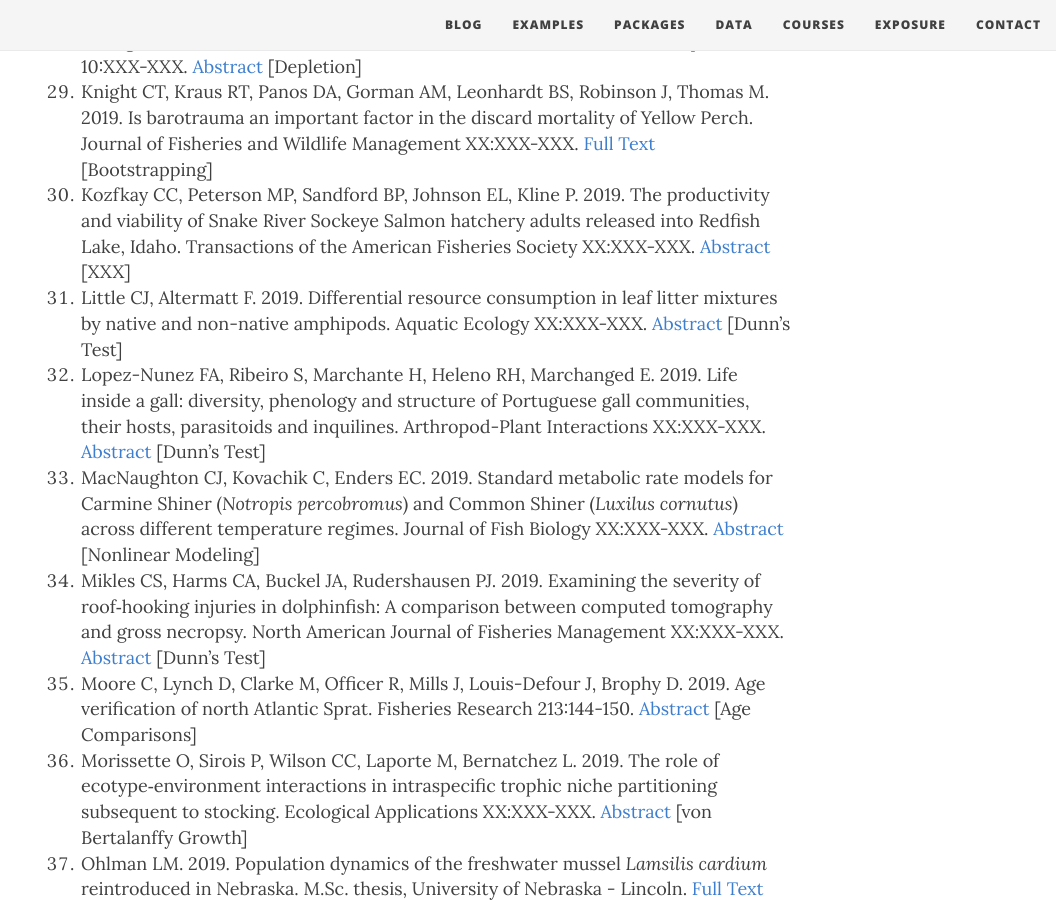
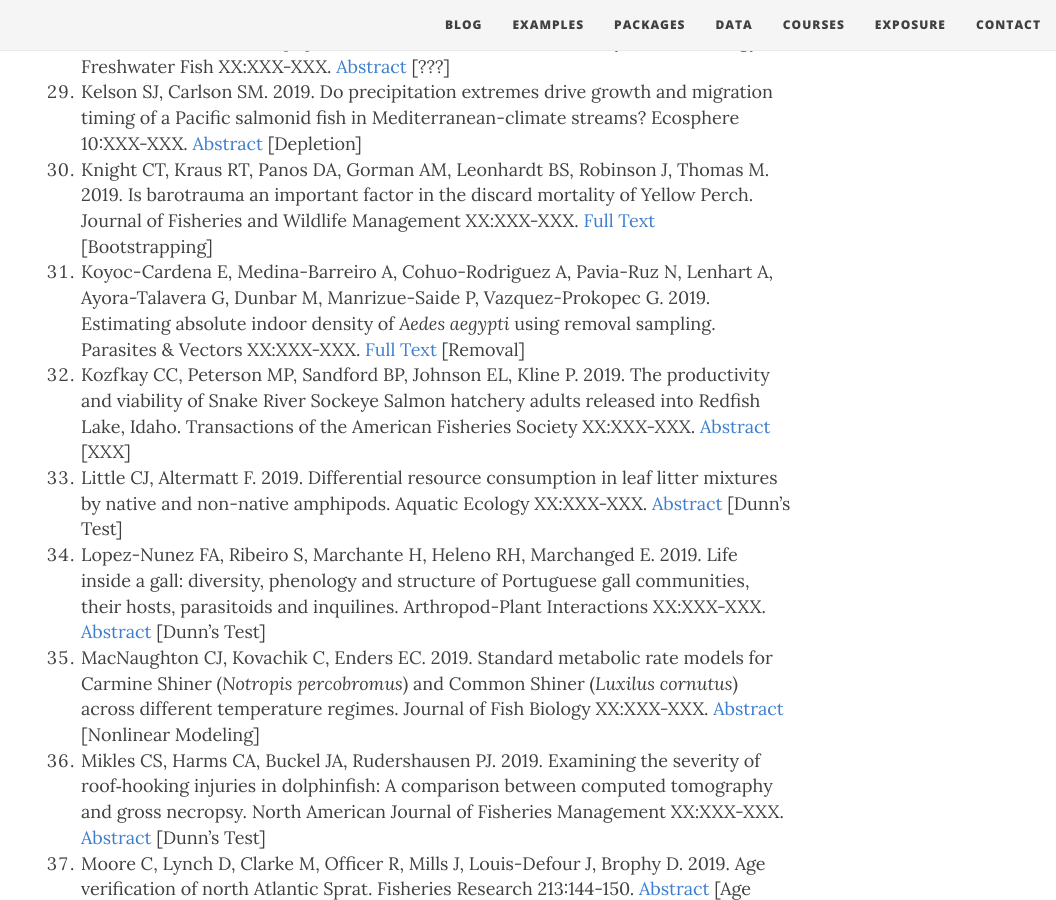
Before and after one commit to droglenc/fishR, a Jekyll site: the page built from exposure/exposure-citations19.md, in a window 1280 px wide and 900 px high, scrolled down 2786 px. Shown: the whole window, without its empty margins (224-1280 px from the left). Built offline with Jekyll 4.4.1, drawn with Linux system fonts in a browser that asks for light colours; nearby versions of some CDN libraries; some of the changed text lies outside the part shown.

Commit message:
Update exposure-citations19.md

```diff
--- a/exposure/exposure-citations19.md
+++ b/exposure/exposure-citations19.md
@@ -20,6 +20,7 @@
 1. Espunyes J, Lurgi M, Buntgen U, Bartolome J, Calleja JA, Galvez-Ceron A, Penuelas J, Serrano E. 2019. Different effects of alpine woody plant expansion on domestic and wild ungulates. Global Change Biology XX:XXX-XXX. [Abstract](https://onlinelibrary.wiley.com/doi/abs/10.1111/gcb.14587) [Dunn-Test]
 1. Fernandez DA, Bruno DO, Llompart FM. 2019. Length–weight relationship of six notothenioid species from sub‐Antarctic waters (Beagle Channel, Argentina). Journal of Applied Ichthyology XX:XXX-XXX. [Abstract](https://onlinelibrary.wiley.com/doi/abs/10.1111/jai.13833) [Weight-Length]
 1. Fisk II JM, Morgeson CW, Polera ME. 2019. Evaluation of recreational hand‐crank electrofishing on introduced catfish species in southeastern North Carolina. North American Journal of Fisheries Management [Abstract](https://afspubs.onlinelibrary.wiley.com/doi/abs/10.1002/nafm.10255) [Chapman-Robson]
+1. Ford BM, Roberts JD. 2019. Evolutionary histories impart structure into marie fish heterospecific co-occurrence networks. Global Ecology and Biogeography. XX:XXX-XXX. [Abstract](https://onlinelibrary.wiley.com/doi/abs/10.1111/geb.12934) [Dunn Test]
 1. Gonzalez-Gonzales LDV, Ehermann NR. 2019. Length-weight relationships of six elasmobranch species captured at the artisinal fishery of Margarita Island, Venezuela. Journal of Applied Ichthyology XX:XXX-XXX. [Abstract](https://onlinelibrary.wiley.com/doi/abs/10.1111/jai.13832) [Weight-Length]
 1. Gegner J, Baudach A, Mukherjee K, Halitschke R, Vogel H, Vilcinskas A. 2019. Epigenetic mechanisms are involved in sex-specific *trans*-generational immune priming in the Lepidopteran model host *Manduca sexta*. Frontiers in Physiology XX:XXX-XXX. [Full Text](https://www.frontiersin.org/articles/10.3389/fphys.2019.00137/full) [Dunn's Test; Summarize]
 1. Gelan MT. 2019. Forest ecosystem services and resilience of the social-ecological system in a protected forest of the central highlands of Ethiopia. Ph.D. Dissertation, KU Leueven Science, Engineering, & Technology. [Full Text](http://scholar.google.com/scholar_url?url=https://lirias.kuleuven.be/retrieve/537647&hl=en&sa=X&d=8666473075266225366&scisig=AAGBfm09_cPi66H70Qm7XWGhA_8Nr7AnVw&nossl=1&oi=scholaralrt) [Dunn's Test]
@@ -36,6 +37,7 @@
 1. Jones DA, Akbaripasand A, Nakagawa S, Closs GP. 2019. Landscape features determine Brown Trout population structure and recruitment dynamics. Ecology of Freshwater Fish XX:XXX-XXX. [Abstract](https://onlinelibrary.wiley.com/doi/abs/10.1111/eff.12474) [???]
 1. Kelson SJ, Carlson SM. 2019. Do precipitation extremes drive growth and migration timing of a Pacific salmonid fish in Mediterranean-climate streams? Ecosphere 10:XXX-XXX. [Abstract](https://www.researchgate.net/publication/331908792_Do_precipitation_extremes_drive_growth_and_migration_timing_of_a_Pacific_salmonid_fish_in_Mediterranean-climate_streams/references) [Depletion]
 1. Knight CT, Kraus RT, Panos DA, Gorman AM, Leonhardt BS, Robinson J, Thomas M. 2019. Is barotrauma an important factor in the discard mortality of Yellow Perch. Journal of Fisheries and Wildlife Management XX:XXX-XXX. [Full Text](http://www.fwspubs.org/doi/pdf/10.3996/062018-JFWM-056) [Bootstrapping]
+1. Koyoc-Cardena E, Medina-Barreiro A, Cohuo-Rodriguez A, Pavia-Ruz N, Lenhart A, Ayora-Talavera G, Dunbar M, Manrizue-Saide P, Vazquez-Prokopec G. 2019. Estimating absolute indoor density of *Aedes aegypti* using removal sampling. Parasites & Vectors XX:XXX-XXX. [Full Text](https://rdcu.be/bEhaD) [Removal]
 1. Kozfkay CC, Peterson MP, Sandford BP, Johnson EL, Kline P. 2019. The productivity and viability of Snake River Sockeye Salmon hatchery adults released into Redfish Lake, Idaho. Transactions of the American Fisheries Society XX:XXX-XXX. [Abstract](https://www.researchgate.net/publication/330492892_The_Productivity_and_Viability_of_Snake_River_Sockeye_Salmon_Hatchery_Adults_Released_into_Redfish_Lake_Idaho) [XXX]
 1. Little CJ, Altermatt F. 2019. Differential resource consumption in leaf litter mixtures by native and non-native amphipods. Aquatic Ecology XX:XXX-XXX. [Abstract](https://link.springer.com/article/10.1007/s10452-019-09679-3) [Dunn's Test]
 1. Lopez-Nunez FA, Ribeiro S, Marchante H, Heleno RH, Marchanged E. 2019. Life inside a gall: diversity, phenology and structure of Portuguese gall communities, their hosts, parasitoids and inquilines. Arthropod-Plant Interactions XX:XXX-XXX. [Abstract](https://link.springer.com/article/10.1007/s11829-018-9655-4) [Dunn's Test]
```
Also changed, not shown: other parts of exposure/exposure-citations19.md (+1 -1 lines).
